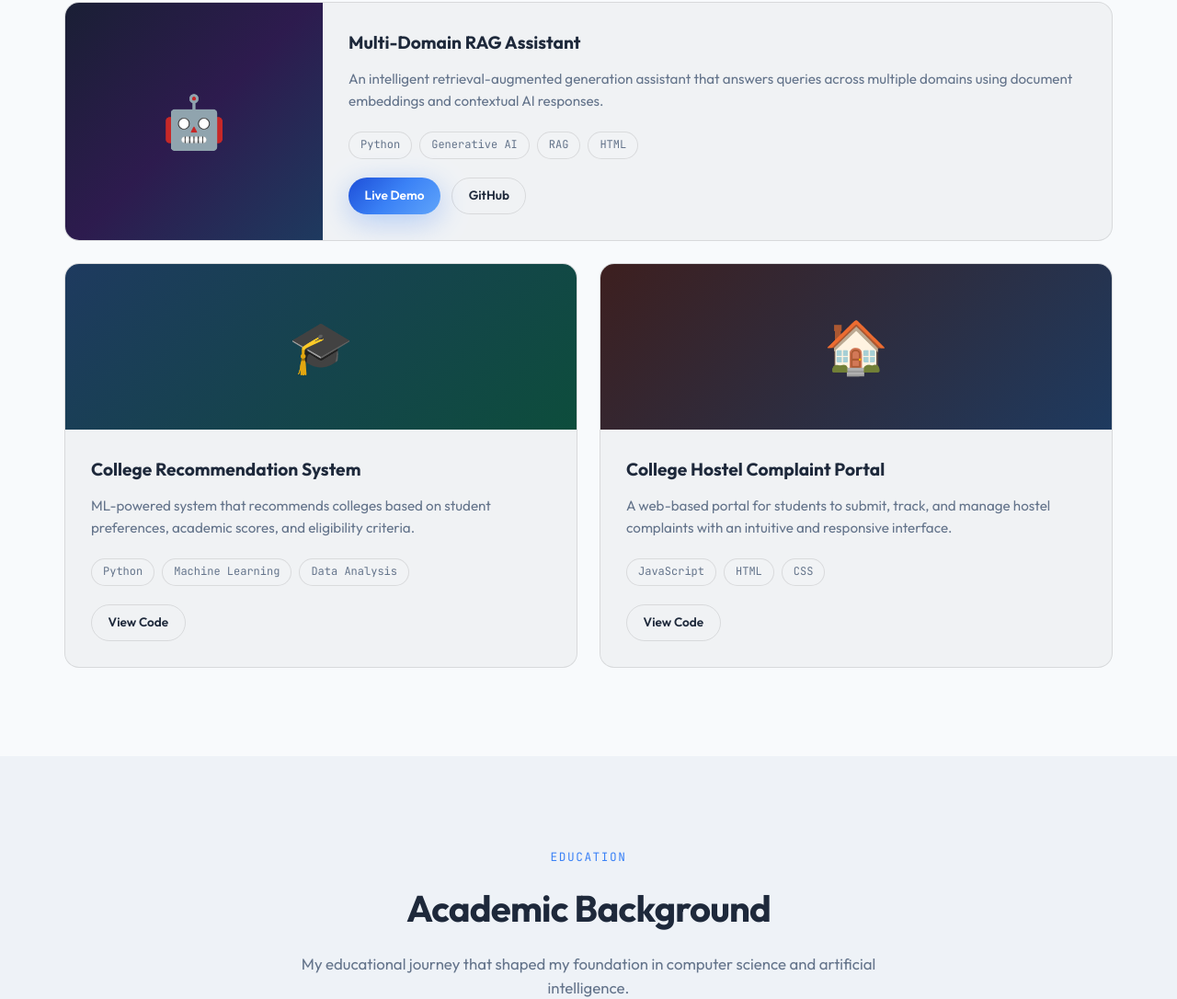
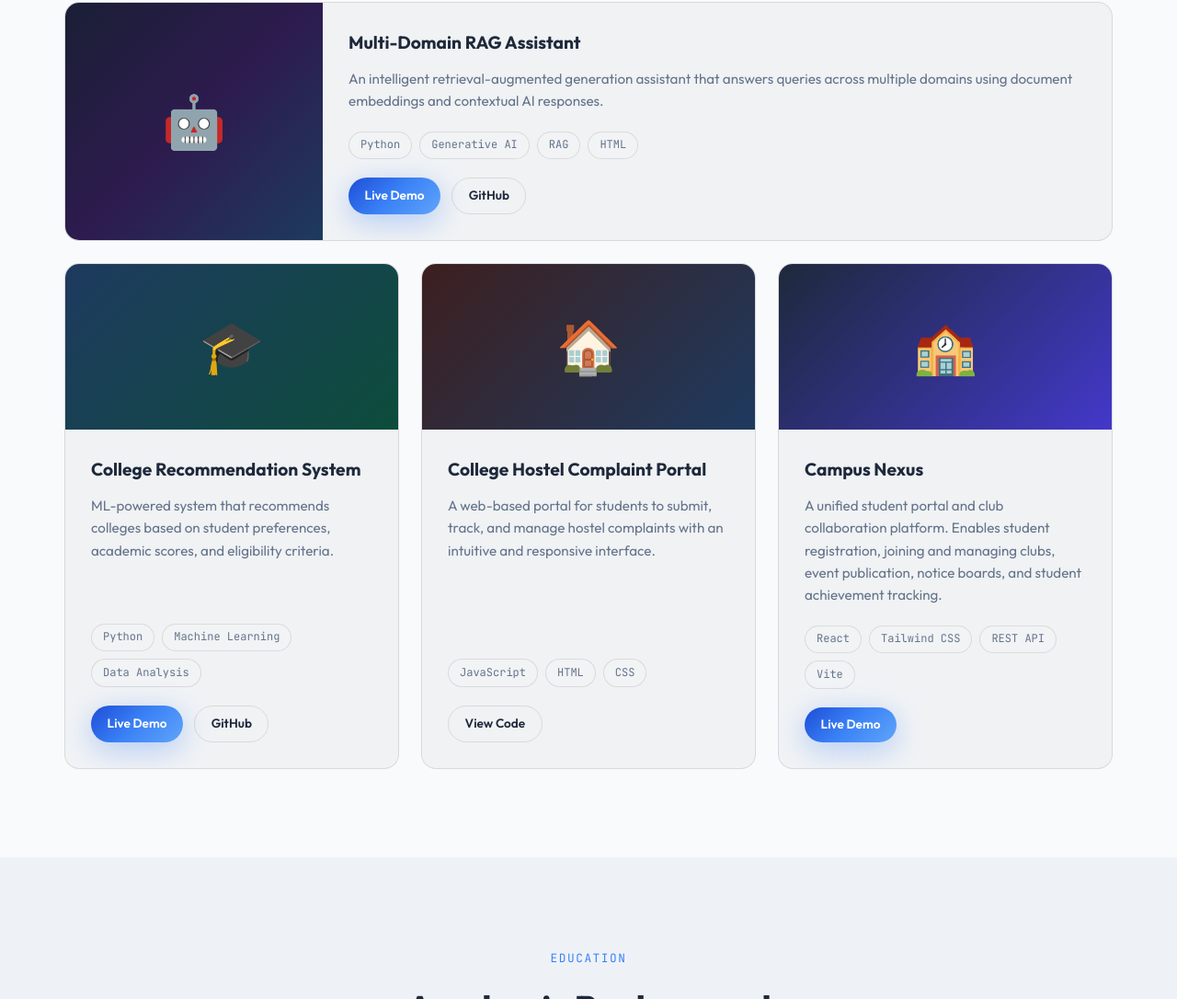
Before and after one commit to manoharreddy-1/portfolio, a plain HTML site: page index.html in a window 1280 px wide. Shown: the part 2534-3620 px from the top of the page at 92% size. Drawn offline with Linux system fonts and the light colour scheme.

Commit message:
Update College Recommendation System links and add Campus Nexus project

```diff
--- a/css/style.css
+++ b/css/style.css
@@ -813,6 +813,10 @@ ul {
   background: linear-gradient(135deg, #1a2744 0%, #2a1a3d 100%);
 }
 
+.project-card__visual--nexus {
+  background: linear-gradient(135deg, #1e293b 0%, #4338ca 100%);
+}
+
 .project-card__emoji {
   font-size: 3.5rem;
 }
--- a/index.html
+++ b/index.html
@@ -247,7 +247,8 @@
               <span>Data Analysis</span>
             </div>
             <div class="project-card__actions">
-              <a href="https://github.com/manoharreddy-1/College-Recommendation-System" target="_blank" rel="noopener noreferrer" class="btn btn--sm btn--outline">View Code</a>
+              <a href="https://ap-eapcet.vercel.app/" target="_blank" rel="noopener noreferrer" class="btn btn--sm btn--primary">Live Demo</a>
+              <a href="https://github.com/manoharreddy-1/College-Recommendation-System" target="_blank" rel="noopener noreferrer" class="btn btn--sm btn--outline">GitHub</a>
             </div>
           </div>
         </article>
@@ -269,6 +270,27 @@
             </div>
             <div class="project-card__actions">
               <a href="https://github.com/manoharreddy-1/College-Hostel-Complaint-Portal" target="_blank" rel="noopener noreferrer" class="btn btn--sm btn--outline">View Code</a>
+            </div>
+          </div>
+        </article>
+
+        <article class="project-card">
+          <div class="project-card__visual project-card__visual--nexus">
+            <span class="project-card__emoji">🏫</span>
+          </div>
+          <div class="project-card__body">
+            <h3>Campus Nexus</h3>
+            <p>
+              A unified student portal and club collaboration platform. Enables student registration, joining and managing clubs, event publication, notice boards, and student achievement tracking.
+            </p>
+            <div class="project-card__tags">
+              <span>React</span>
+              <span>Tailwind CSS</span>
+              <span>REST API</span>
+              <span>Vite</span>
+            </div>
+            <div class="project-card__actions">
+              <a href="https://campus-eight-ochre.vercel.app/" target="_blank" rel="noopener noreferrer" class="btn btn--sm btn--primary">Live Demo</a>
             </div>
           </div>
         </article>
```
